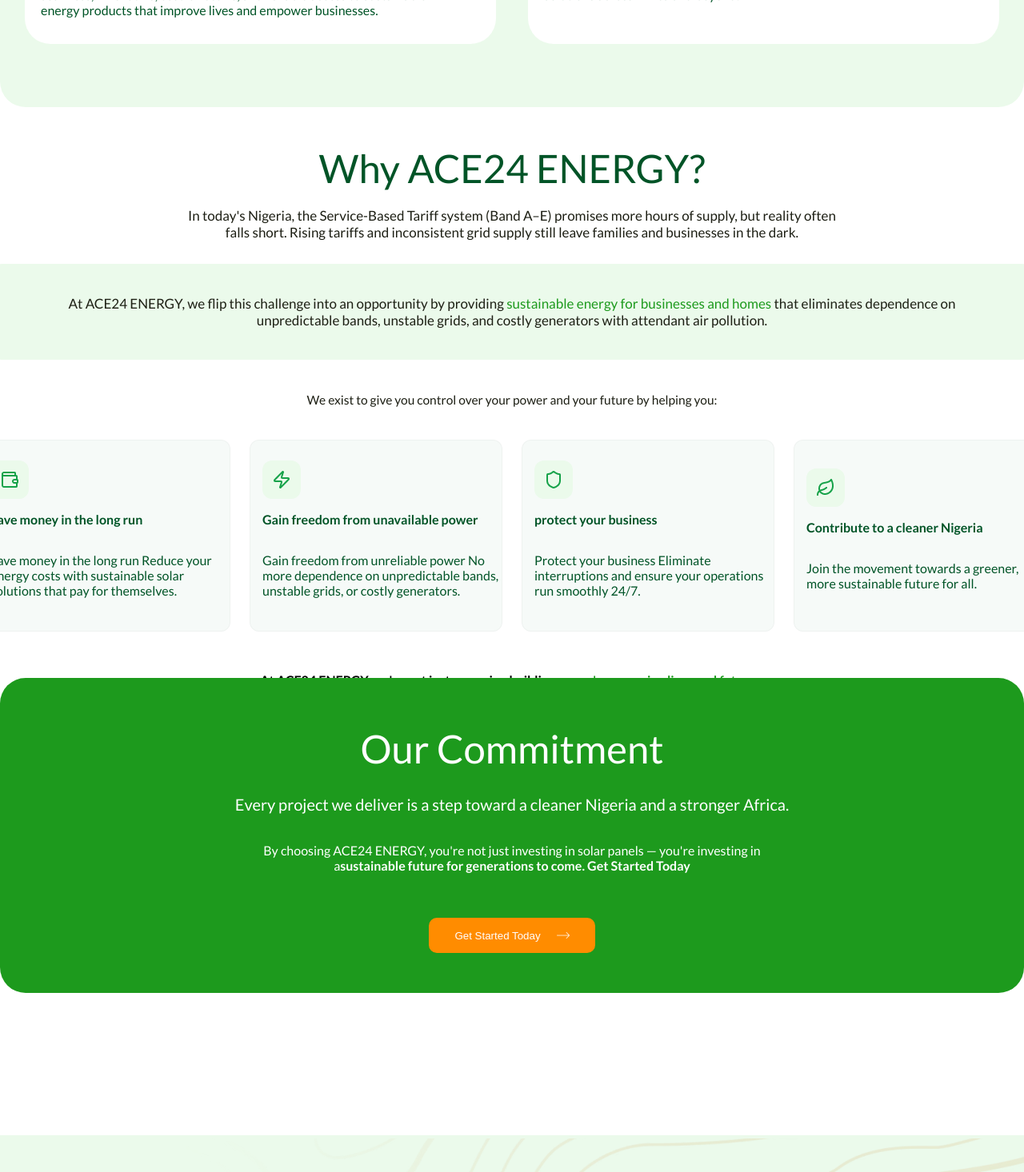
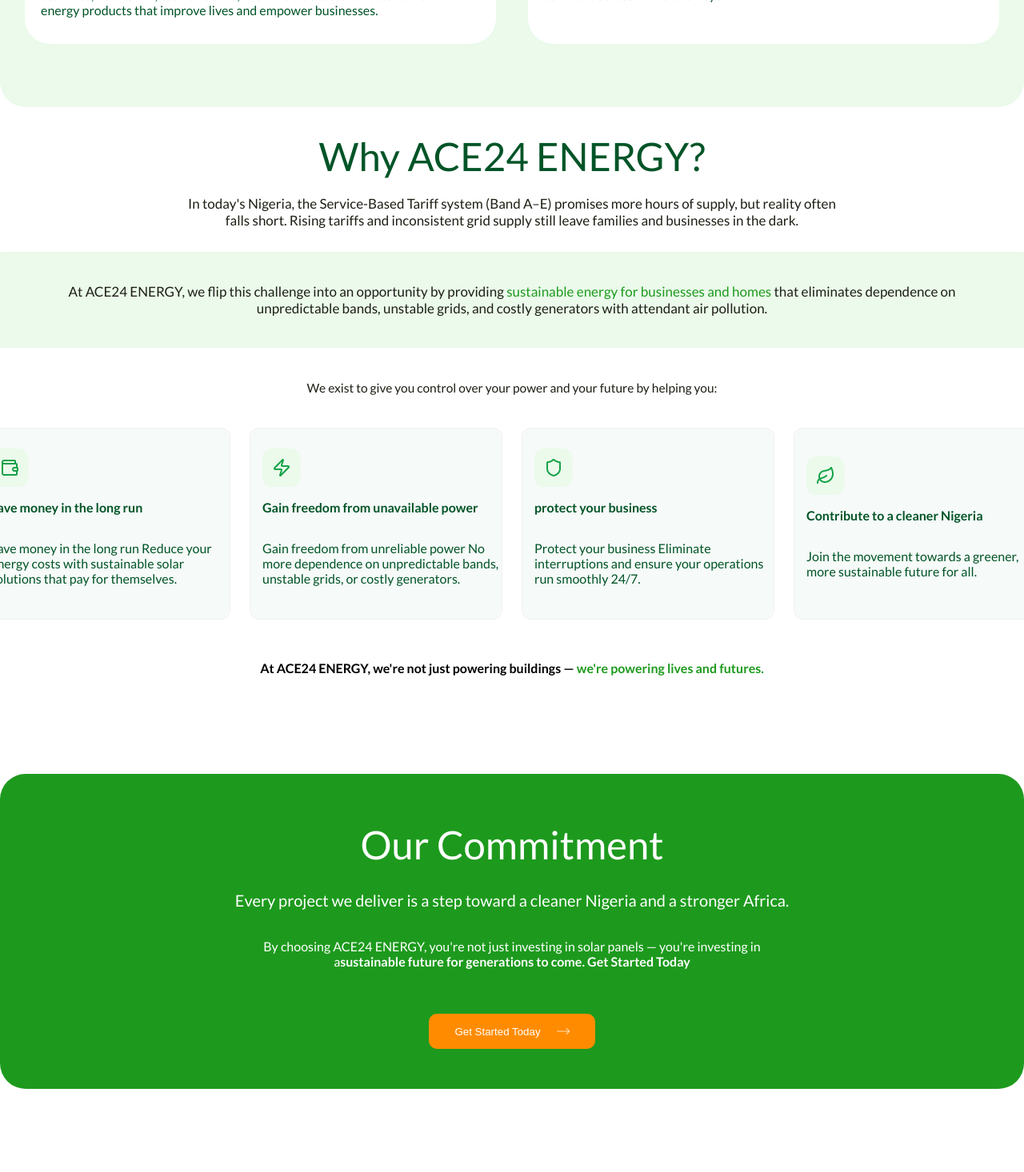
Before and after one commit to Ace24-Energy/website, a React (Vite) app: page /AboutUs in a window 1280 px wide. Shown: the part 2040-3506 px from the top of the page at 80% size. Built offline with nearby package versions, Linux system fonts and the light colour scheme.

Commit message:
new pages alignment

```diff
--- a/src/Pages/AboutUsPage/Subabout5.css
+++ b/src/Pages/AboutUsPage/Subabout5.css
@@ -13,6 +13,7 @@
     flex-direction: column;
     justify-content: space-around;
     align-items: center;
+    margin-bottom: 30px;
 }
 
 .sub-about-5-title-box {
--- a/src/Pages/AboutUsPage/Subabout6.css
+++ b/src/Pages/AboutUsPage/Subabout6.css
@@ -1,6 +1,7 @@
 .sub-about-6 {
     max-width: 100%;
-    height: 450px;
+    height: 550px;
+    margin-top: 70px;
     display: flex;
     justify-content: center;
     align-items: center;
```
